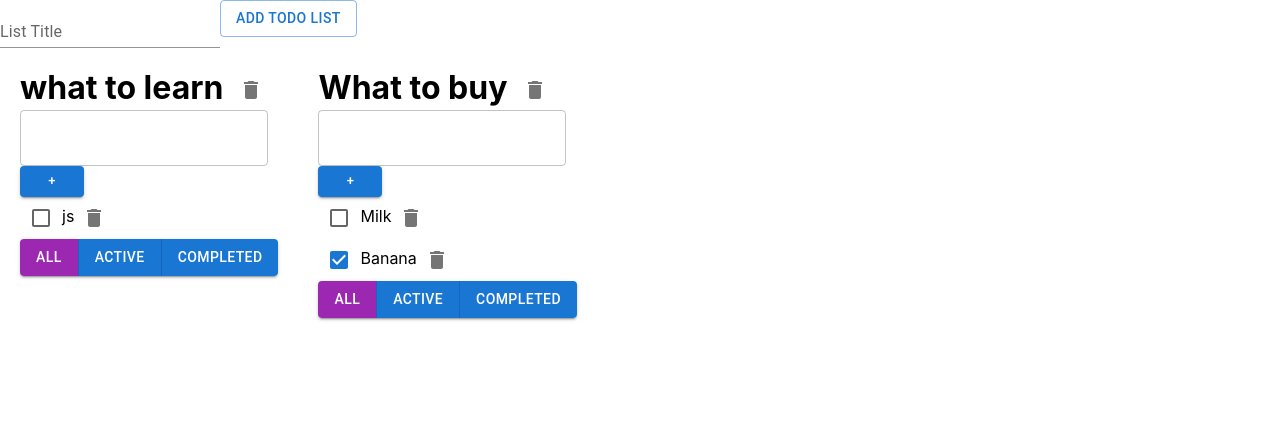
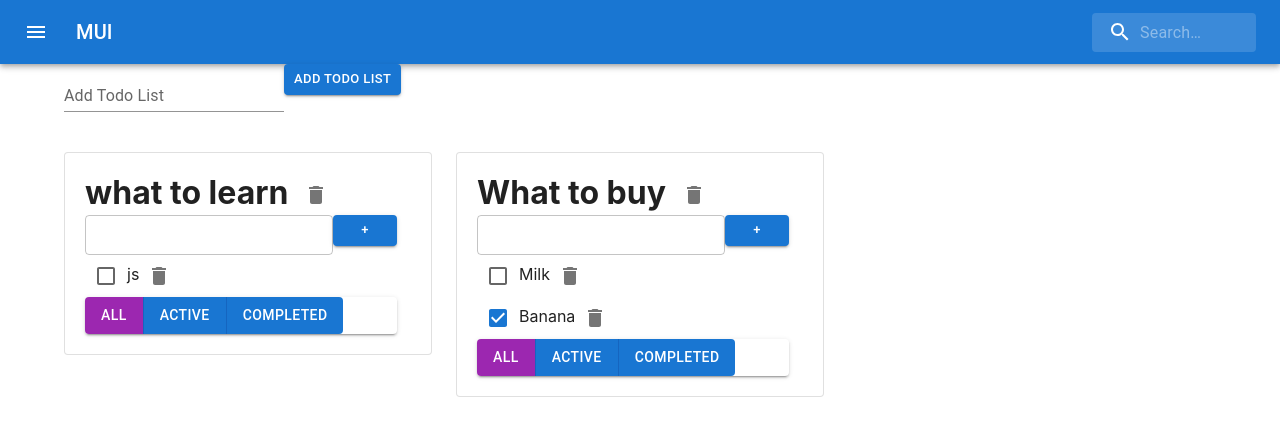
Before and after one commit to nsapaev/Todo-List, a React (Create React App) app: page / in a window 1280 px wide. Shown: the top 436 px of the page. Built offline with nearby package versions, Linux system fonts and the light colour scheme.

Commit message:
features: add materialUI app bar and add grid layout

```diff
--- a/src/App.tsx
+++ b/src/App.tsx
@@ -3,6 +3,10 @@ import './App.css';
 import {TasksType, TodoList} from "./Components/todoList/TodoList";
 import {v1} from "uuid";
 import {AddNewTodoListForm} from "./Components/addNewTodoListForm/AddNewTodoListForm";
+import Grid from '@mui/material/Grid';
+import Container from '@mui/material/Container';
+import Card from '@mui/material/Card';
+import AppBar from "./Components/appBar/AppBar";
 
 
 // тип фильтрации
@@ -118,7 +122,12 @@ function App() {
     // возвращаем кампаненту App и в ней списки тасков
     return (
         <div className="App">
+            <AppBar/>
+            <Container maxWidth="lg">
             <AddNewTodoListForm addTodoList={addTodoList}/>
+
+            <Grid container spacing={2}  direction="row"  columnSpacing={{ xs: 1, sm: 2, md: 3 }}>
+
                     {
                         todoLists.map(todoList => {
                             let filteredTodoList = todoList.tasks
@@ -128,7 +137,9 @@ function App() {
                                 filteredTodoList = todoList.tasks.filter(t => t.isDone)
                             }
 
-                    return <TodoList
+                            return  <Grid item xs={4}>
+                                <Card variant="outlined">
+                                    <TodoList
                                         key={todoList.id}
                                         todoListID={todoList.id}
                                         title={todoList.title}
@@ -145,9 +156,16 @@ function App() {
                                         activateTaskTitleEditMode={activateTaskTitleEditMode}
                                         deActivateTaskTitleEditMode={deActivateTaskTitleEditMode}
                                     />
+                                </Card>
+
+                            </Grid>
                         })
+                    }
 
-            }
+
+            </Grid>
+
+            </Container>
 
 
         </div>
--- a/src/Components/addNewTodoListForm/AddNewTodoListForm.tsx
+++ b/src/Components/addNewTodoListForm/AddNewTodoListForm.tsx
@@ -36,8 +36,11 @@ export const AddNewTodoListForm = (props:any) => {
     }
     return (
         <form>
-            <TextField id="standard-basic" label={error?"Todo Title is Require":"List Title"} onKeyPress={handleAddNewTodoListOnKeyPress} variant="standard" onChange={handleChangeInputValue} value={inputValue}/>
-            <Button type={"button"} variant="outlined" size="medium" onClick={() => {handleAddNewTodoList()}}>Add Todo List</Button>
+            <TextField id="standard-basic" label={error?"Todo Title is Require":"Add Todo List "} onKeyPress={handleAddNewTodoListOnKeyPress} variant="standard" onChange={handleChangeInputValue} value={inputValue}/>
+            <Button type={"button"} variant="contained" size="small" onClick={() => {handleAddNewTodoList()}}>Add Todo List</Button>
+                <br/>
+                <br/>
+                <br/>
         </form>
     )
 }
--- /dev/null
+++ b/src/Components/appBar/AppBar.tsx
@@ -0,0 +1,89 @@
+import * as React from 'react';
+import { styled, alpha } from '@mui/material/styles';
+import AppBar from '@mui/material/AppBar';
+import Box from '@mui/material/Box';
+import Toolbar from '@mui/material/Toolbar';
+import IconButton from '@mui/material/IconButton';
+import Typography from '@mui/material/Typography';
+import InputBase from '@mui/material/InputBase';
+import MenuIcon from '@mui/icons-material/Menu';
+import SearchIcon from '@mui/icons-material/Search';
+
+const Search = styled('div')(({ theme }) => ({
+    position: 'relative',
+    borderRadius: theme.shape.borderRadius,
+    backgroundColor: alpha(theme.palette.common.white, 0.15),
+    '&:hover': {
+        backgroundColor: alpha(theme.palette.common.white, 0.25),
+    },
+    marginLeft: 0,
+    width: '100%',
+    [theme.breakpoints.up('sm')]: {
+        marginLeft: theme.spacing(1),
+        width: 'auto',
+    },
+}));
+
+const SearchIconWrapper = styled('div')(({ theme }) => ({
+    padding: theme.spacing(0, 2),
+    height: '100%',
+    position: 'absolute',
+    pointerEvents: 'none',
+    display: 'flex',
+    alignItems: 'center',
+    justifyContent: 'center',
+}));
+
+const StyledInputBase = styled(InputBase)(({ theme }) => ({
+    color: 'inherit',
+    width: '100%',
+    '& .MuiInputBase-input': {
+        padding: theme.spacing(1, 1, 1, 0),
+        // vertical padding + font size from searchIcon
+        paddingLeft: `calc(1em + ${theme.spacing(4)})`,
+        transition: theme.transitions.create('width'),
+        [theme.breakpoints.up('sm')]: {
+            width: '12ch',
+            '&:focus': {
+                width: '20ch',
+            },
+        },
+    },
+}));
+
+export default function SearchAppBar() {
+    return (
+        <Box sx={{ flexGrow: 1 }}>
+            <AppBar position="static">
+                <Toolbar>
+                    <IconButton
+                        size="large"
+                        edge="start"
+                        color="inherit"
+                        aria-label="open drawer"
+                        sx={{ mr: 2 }}
+                    >
+                        <MenuIcon />
+                    </IconButton>
+                    <Typography
+                        variant="h6"
+                        noWrap
+                        component="div"
+                        sx={{ flexGrow: 1, display: { xs: 'none', sm: 'block' } }}
+                    >
+                        MUI
+                    </Typography>
+                    <Search>
+                        <SearchIconWrapper>
+                            <SearchIcon />
+                        </SearchIconWrapper>
+                        <StyledInputBase
+                            placeholder="Search…"
+                            inputProps={{ 'aria-label': 'search' }}
+                        />
+                    </Search>
+                </Toolbar>
+            </AppBar>
+        </Box>
+    );
+}
--- a/src/Components/todoList/TodoList.tsx
+++ b/src/Components/todoList/TodoList.tsx
@@ -5,8 +5,6 @@ import Checkbox from '@mui/material/Checkbox';
 import ButtonGroup from '@mui/material/ButtonGroup';
 import React, {useState} from "react";
 import {FilterTypes} from "../../App";
-import DeleteIcon from '@mui/icons-material/Delete';
-import IconButton from '@mui/material/IconButton';
 import {TodoListTitle} from "./todoListTitle/TodoListTitle";
 import {TodoTasksTitle} from "./todoTasksTitle/TodoTasksTitle";
 
@@ -113,16 +111,19 @@ export const TodoList = (props: PropsType) => {
                 <div className={style.listInput}>
                     <div className={error ? style.todoList__inputTitle : ""}>
                         <TextField id="outlined-basic"
+                                   size={"small"}
                                    variant="outlined"
                                    value={newTaskInputValue}
                                    onKeyPress={(e) => {
                                        handlerKeyPress(e, props.todoListID)
                                    }}
-                                   onChange={handlerChangeNewTaskInputValue}/>
+                                   onChange={handlerChangeNewTaskInputValue}
+                        />
+                        <Button variant="contained" size="small" onClick={() => {
+                            handlerAddNewTask(props.todoListID)
+                        }}>+</Button>
                     </div>
-                    <Button variant="contained" size="small" onClick={() => {
-                        handlerAddNewTask(props.todoListID)
-                    }}>+</Button>
+
                     {error ? <h5 className={style.errorMessage}>Field is Required</h5> : null}
                 </div>
                 <ul className={style.checkboxItems}>
--- a/src/Components/todoList/todoTasksTitle/TodoTasksTitle.tsx
+++ b/src/Components/todoList/todoTasksTitle/TodoTasksTitle.tsx
@@ -2,40 +2,50 @@ import Checkbox from "@mui/material/Checkbox";
 import IconButton from "@mui/material/IconButton";
 import DeleteIcon from "@mui/icons-material/Delete";
 import React, {useState} from "react";
+import Grid from "@mui/material/Grid";
 
 
-export const TodoTasksTitle = (props:any) =>{
+export const TodoTasksTitle = (props: any) => {
 
     let [inputValue, setInputValue] = useState("")
-        const activateEditMode = (id:string,title:string) =>{
+    const activateEditMode = (id: string, title: string) => {
         props.activateTaskTitleEditMode(id)
         setInputValue(title)
     }
-        const deactivateEditMode = (id:string) =>{
-                props.deActivateTaskTitleEditMode(id,inputValue)
+    const deactivateEditMode = (id: string) => {
+        props.deActivateTaskTitleEditMode(id, inputValue)
     }
 
-        const changeInputTitleValue =(e:any) =>{
+    const changeInputTitleValue = (e: any) => {
         setInputValue(e.currentTarget.value)
     }
 
 
     return (
-            <>
+
+        <Grid item xs={8}  md={8}>
             {
-                    props.tasks.map((t:any) => {
+                props.tasks.map((t: any) => {
                     return (
                         <>
                             <li key={t.id}>
                                 <Checkbox
                                     checked={t.isDone}
-                                        onChange={() => {props.handlerChangeStatus(props.todoListID, t.id)}}/>
+                                    onChange={() => {
+                                        props.handlerChangeStatus(props.todoListID, t.id)
+                                    }}/>
                                 {
-                                                 !t.editMode && <label  onDoubleClick={()=>activateEditMode(t.id,t.title)}>{t.title}</label> ||
-                                                  t.editMode && <input autoFocus value={inputValue} onChange={changeInputTitleValue} onBlur={()=>{deactivateEditMode(t.id)}} />
+                                    !t.editMode &&
+                                    <label onDoubleClick={() => activateEditMode(t.id, t.title)}>{t.title}</label> ||
+                                    t.editMode &&
+                                    <input autoFocus value={inputValue} onChange={changeInputTitleValue} onBlur={() => {
+                                        deactivateEditMode(t.id)
+                                    }}/>
                                 }
                                 <IconButton
-                                             onClick={() => {props.handlerRemoveTask(props.todoListID,t.id)}}
+                                    onClick={() => {
+                                        props.handlerRemoveTask(props.todoListID, t.id)
+                                    }}
                                     aria-label="delete">
                                     <DeleteIcon/>
                                 </IconButton>
@@ -46,6 +56,8 @@ export const TodoTasksTitle = (props:any) =>{
                 })
             }
 
-                </>
+        </Grid>
+
+
     )
 }
```
Lines whose indentation alone changed are shown as unchanged.
